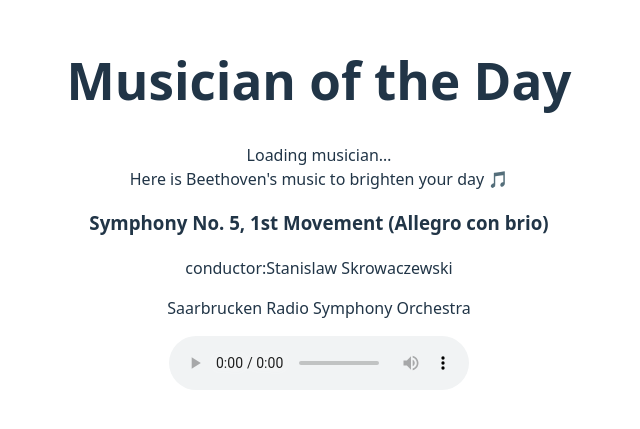
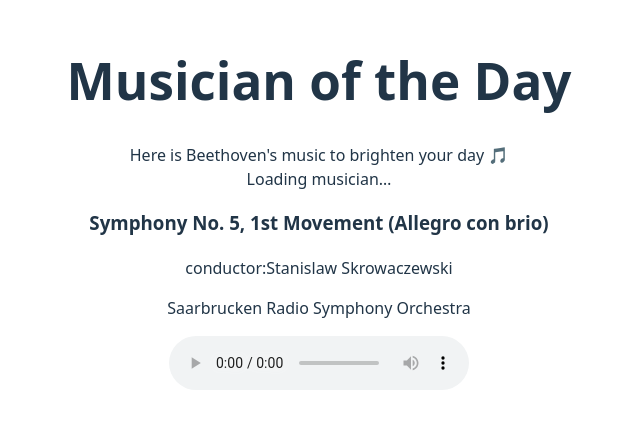
Before and after one commit to Byungjin-Kim/musician-of-the-day, a React (Vite) app: page / in a window 1280 px wide. Shown: the part 193-622 px from the top of the page, without its empty margins (321-961 px from the left). Built offline with nearby package versions, Linux system fonts and the light colour scheme; no server answers.

Commit message:
add classes: App-header

```diff
--- a/src/App.jsx
+++ b/src/App.jsx
@@ -11,17 +11,24 @@
   const track = musicInfo[0]; // JSON Data
 
   return (
-    <div>
-      <h1>Musician of the Day</h1>
+    <>
+      <header className="App-header">
+        <h1 className='headline headline--serif'>Musician of the Day</h1>
+        <div className="status-wrap">
+          <Status name={track.name}/>
+        </div>
+      </header>
+
+
       <MusicianCard composerId={track.composerId} />
-      <Status name={track.name}/>
+
       <Track
         title={track.title}
         conductor = {track.conductor}
         performer={track.performer}
         url={track.url}
         />
-    </div>
+    </>
   );
 }
 export default App;
```
